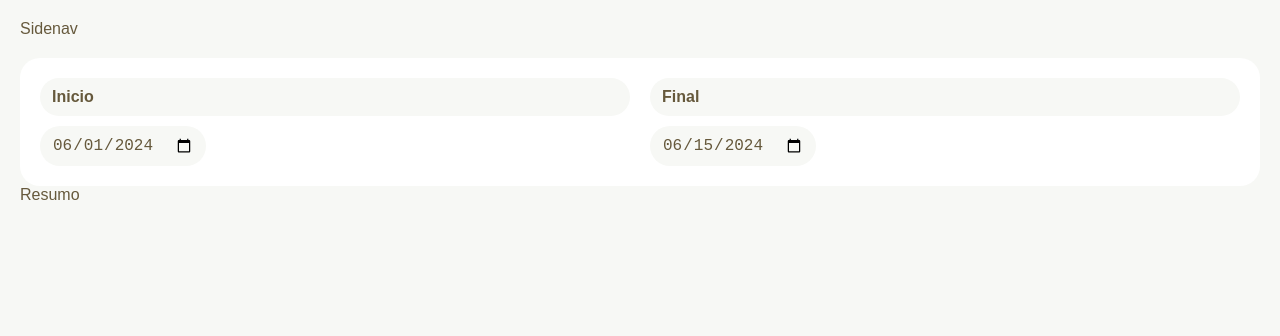
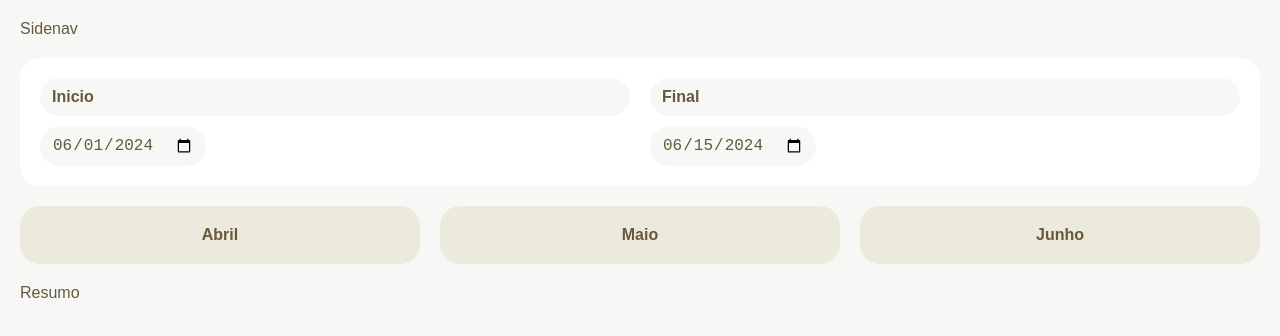
Before and after one commit to lucaszamorapy/fintech, a React (Vite) app: page / in a window 1280 px wide. Shown: the top 336 px of the page. Built offline with nearby package versions, Linux system fonts and the light colour scheme; no server answers.

Commit message:
feat: create a button with respective month

```diff
--- a/src/components/Header.tsx
+++ b/src/components/Header.tsx
@@ -1,12 +1,16 @@
 import React from "react";
 import { useData } from "../context/DataContext";
 import DateRange from "./DateRange";
+import Meses from "./Meses";
 
 const Header = () => {
   return (
-    <div>
-      <DateRange />
-    </div>
+    <header className="mb">
+      <div className="mb">
+        <DateRange />
+      </div>
+      <Meses />
+    </header>
   );
 };
 
--- /dev/null
+++ b/src/components/MesBtn.tsx
@@ -0,0 +1,46 @@
+import React from "react";
+import { useData } from "../context/DataContext";
+
+const style: React.CSSProperties = {
+  padding: "var(--gap) var(--gap-s)",
+  backgroundColor: "var(--color-3)",
+  border: "none",
+  borderRadius: "var(--gap)",
+  color: "var(--color-2)",
+  fontWeight: "600",
+  textTransform: "capitalize",
+};
+
+const MesBtn = ({ n }: { n: number }) => {
+  const { setInicio, setFinal } = useData();
+
+  const nomeMes = (n: number) => {
+    const date = new Date();
+    date.setMonth(date.getMonth() + n);
+    return new Intl.DateTimeFormat("pt-br", { month: "long" }).format(date);
+  };
+
+  const formatDate = (date: Date) => {
+    const day = String(date.getDate()).padStart(2, "0"); //se a variavel for menor que 2, ele acrescenta um 0
+    const month = String(date.getMonth() + 1).padStart(2, "0"); //se a variavel for menor que 2, ele acrescenta um 0
+    const year = date.getFullYear();
+    return `${year}-${month}-${day}`;
+  };
+
+  const setMes = (n: number) => {
+    const date = new Date();
+    date.setMonth(date.getMonth() + n);
+    const firstDay = new Date(date.getFullYear(), date.getMonth(), 1);
+    const lastDay = new Date(date.getFullYear(), date.getMonth() + 1, 0);
+    setInicio(formatDate(firstDay));
+    setFinal(formatDate(lastDay));
+  };
+
+  return (
+    <button onClick={() => setMes(n)} style={style}>
+      {nomeMes(n)}
+    </button>
+  );
+};
+
+export default MesBtn;
--- /dev/null
+++ b/src/components/Meses.tsx
@@ -0,0 +1,14 @@
+import React from "react";
+import MesBtn from "./MesBtn";
+
+const Meses = () => {
+  return (
+    <div className="flex">
+      <MesBtn n={-2} />
+      <MesBtn n={-1} />
+      <MesBtn n={0} />
+    </div>
+  );
+};
+
+export default Meses;
```
